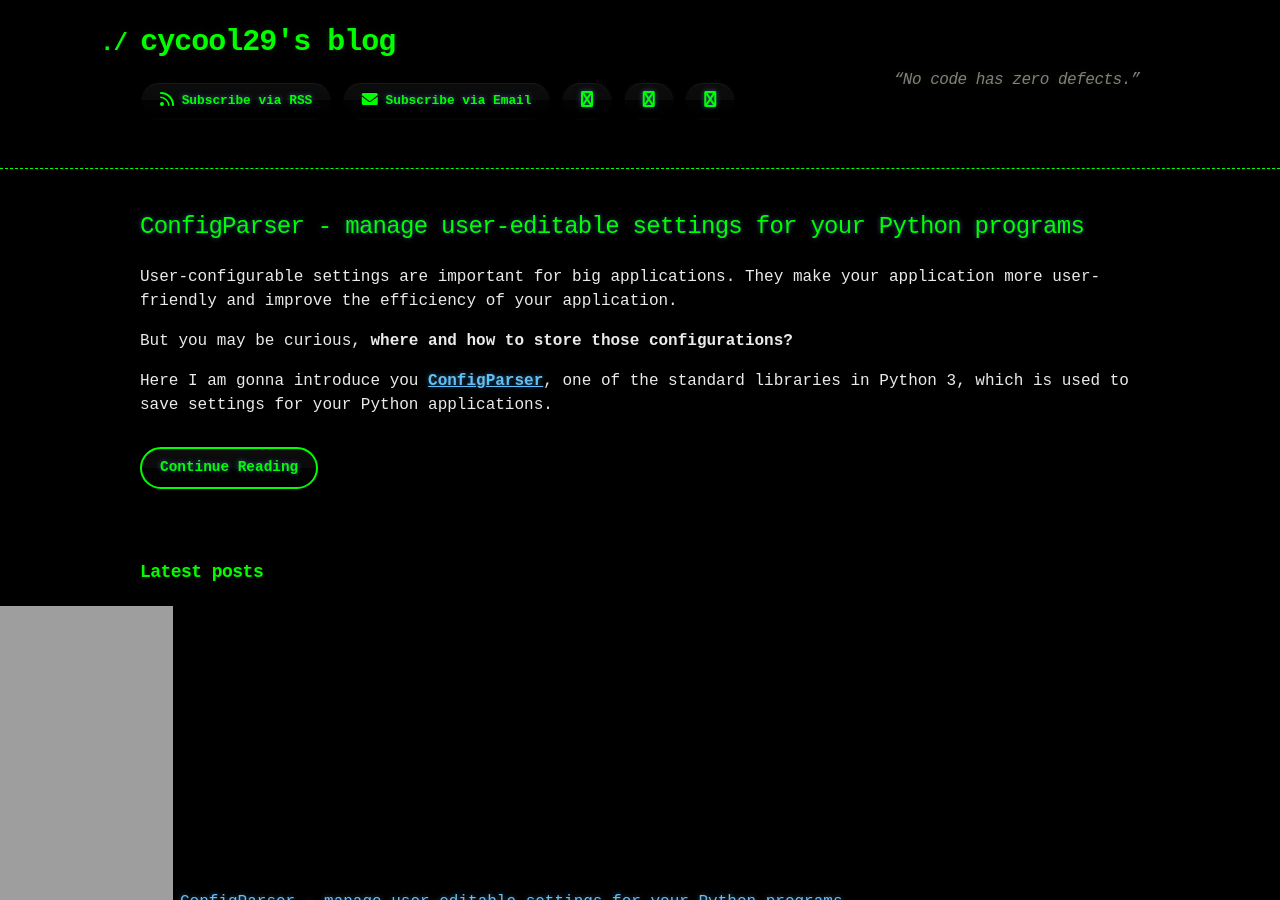
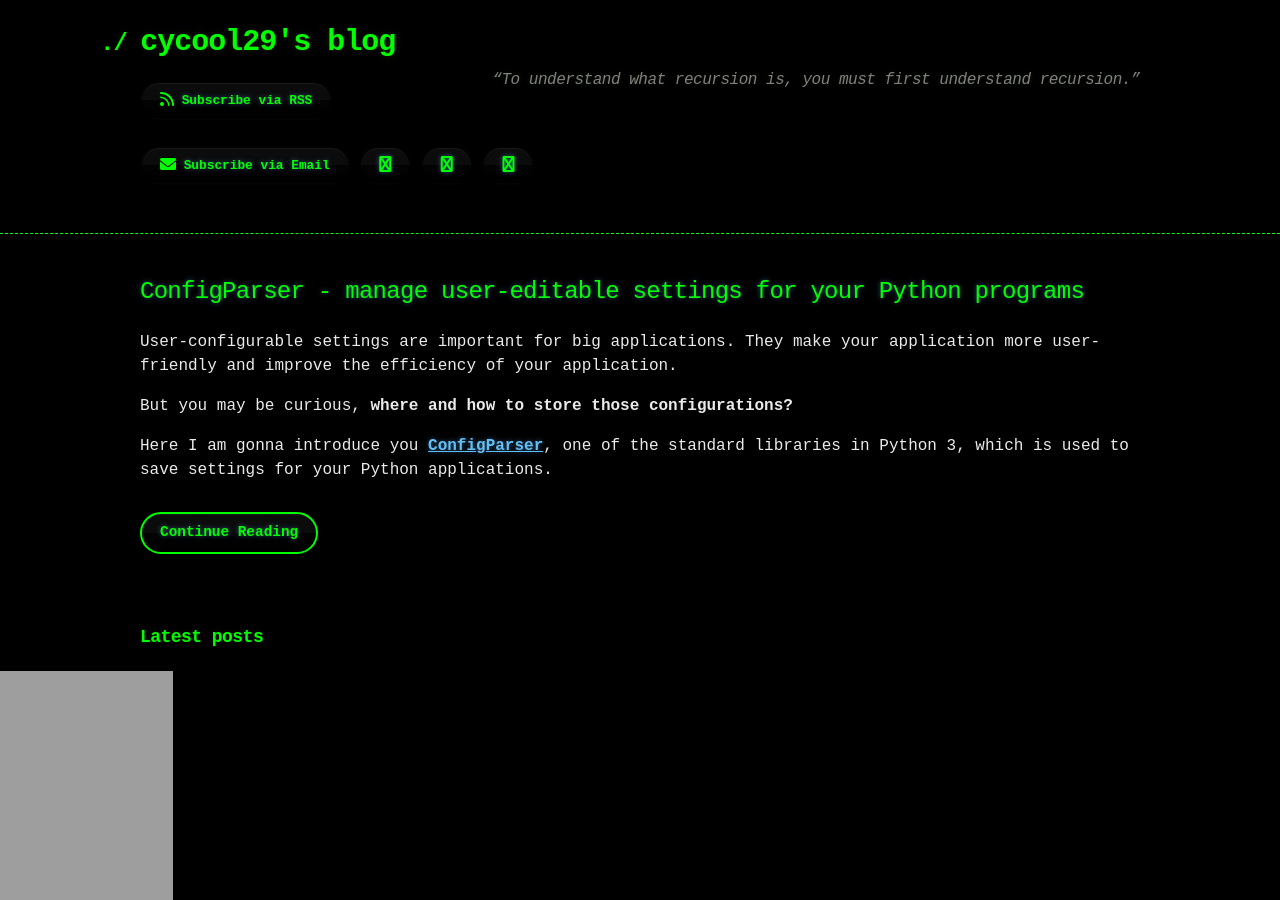
Before and after one commit to cycool29/cycool29.github.io, a Jekyll site: the page built from index.md, in a window 1280 px wide and 900 px high. Built offline with Jekyll 4.4.1, drawn with Linux system fonts in a browser that asks for light colours; a style sheet for code colours, icons or effects is not loaded.

Commit message:
Update quotes

```diff
--- a/_config.yml
+++ b/_config.yml
@@ -1,5 +1,5 @@
 title: cycool29's blog
-description: "“No code has zero defects.” "
+description: "“To understand what recursion is, you must first understand recursion.” "
 bio: A high school student. Intermediate in Python, Git, Bash. Learning JavaScript. He/Him. "
 author: cycool29
 url: https://cycool29.github.io
```
